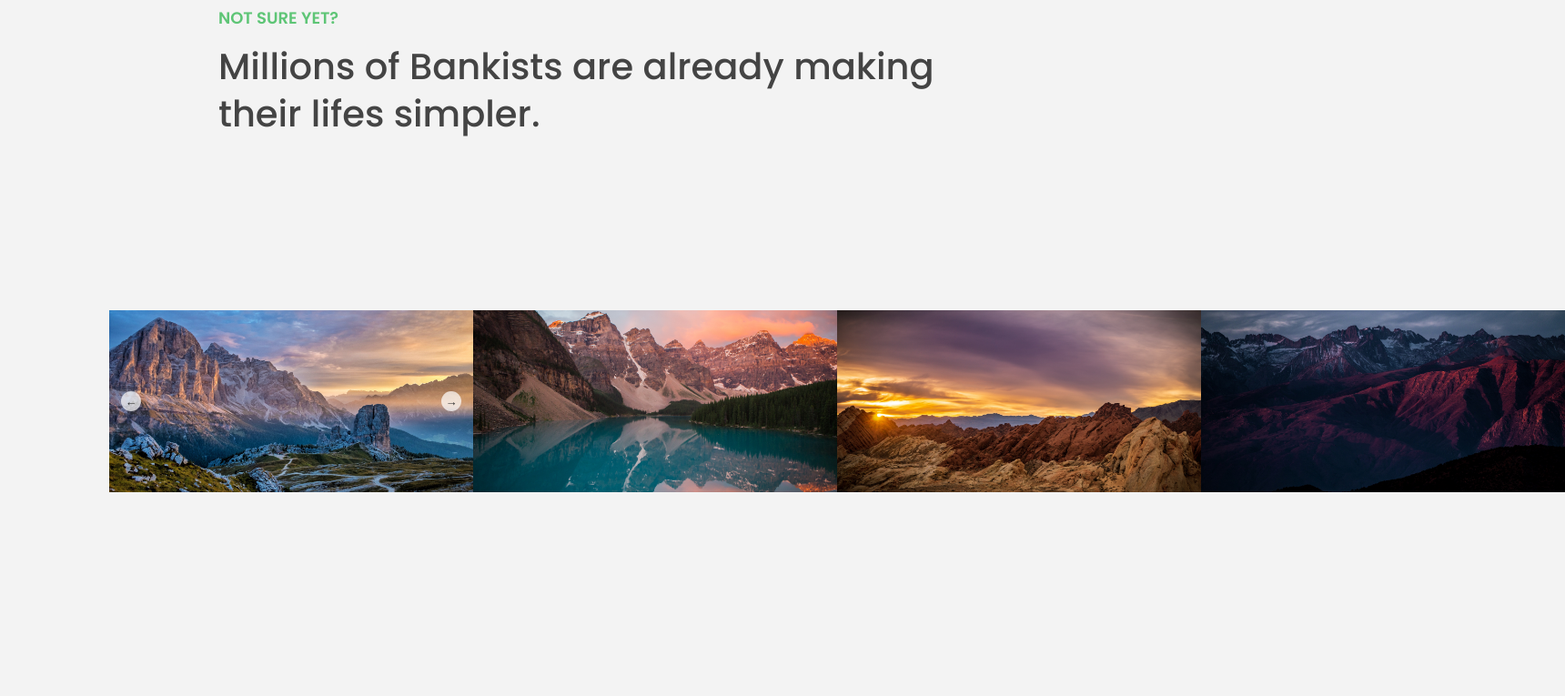
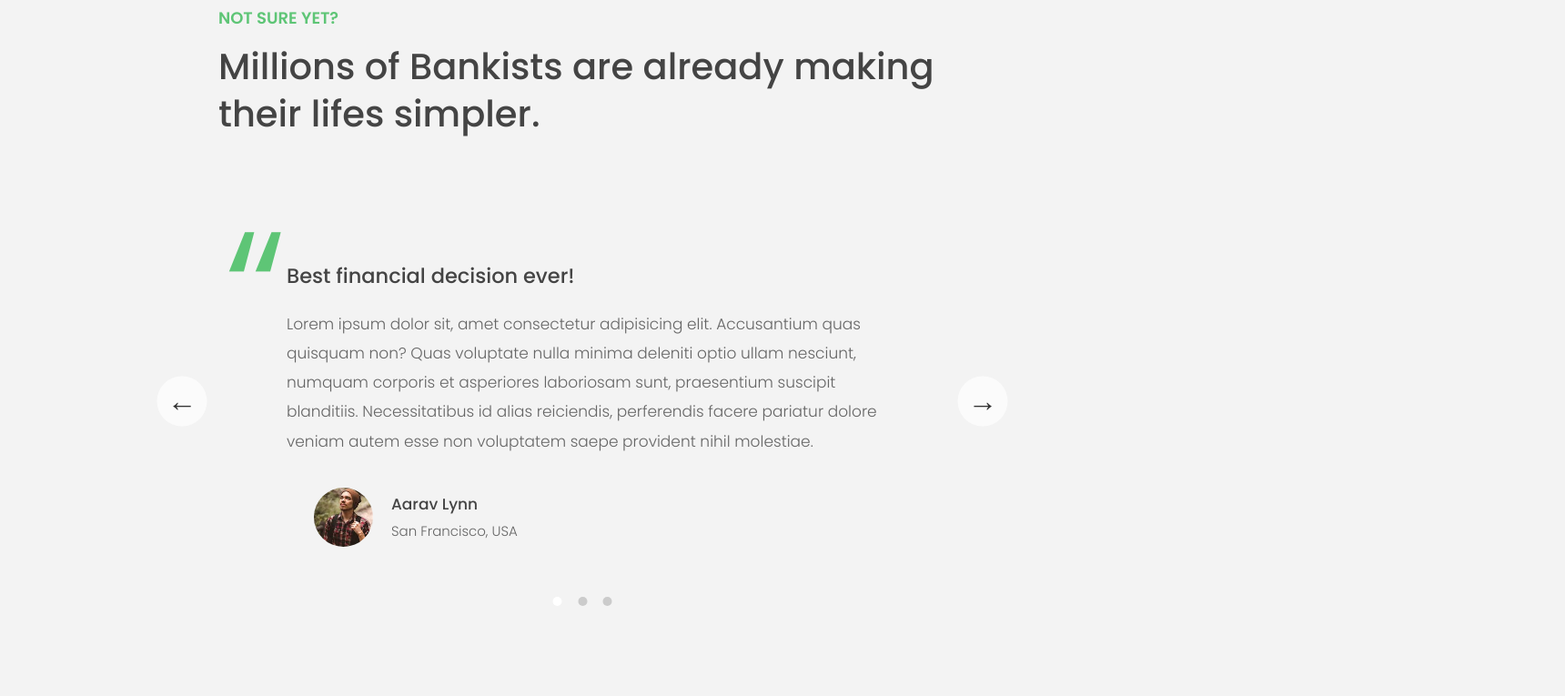
Before and after one commit to jagrut-sharma/Bankist-AdvancedDOM, a plain HTML site: page index.html in a window 1280 px wide. Shown: the part 3355-4120 px from the top of the page at 91% size, 1720 px wide, since content can reach past the window. Drawn offline with Linux system fonts and the light colour scheme.

Commit message:
completed slider

```diff
--- a/index.html
+++ b/index.html
@@ -218,7 +218,6 @@
       </div>
 
       <div class="slider">
-        <!--
         <div class="slide slide--1">
           <div class="testimonial">
             <h5 class="testimonial__header">Best financial decision ever!</h5>
@@ -277,14 +276,12 @@
               <p class="testimonial__location">Lisbon, Portugal</p>
             </address>
           </div>
+        </div>
 
-        </div>
-        -->
-
-        <div class="slide"><img src="img/img-1.jpg" alt="Photo 1" /></div>
+        <!-- <div class="slide"><img src="img/img-1.jpg" alt="Photo 1" /></div>
         <div class="slide"><img src="img/img-2.jpg" alt="Photo 2" /></div>
         <div class="slide"><img src="img/img-3.jpg" alt="Photo 3" /></div>
-        <div class="slide"><img src="img/img-4.jpg" alt="Photo 4" /></div>
+        <div class="slide"><img src="img/img-4.jpg" alt="Photo 4" /></div> -->
 
         <button class="slider__btn slider__btn--left">&larr;</button>
         <button class="slider__btn slider__btn--right">&rarr;</button>
--- a/script.js
+++ b/script.js
@@ -14,10 +14,7 @@ const tabsContainer = document.querySelector('.operations__tab-container');
 const tabsContent = document.querySelectorAll('.operations__content');
 const nav = document.querySelector('.nav');
 const header = document.querySelector('.header');
-const slider = document.querySelector('.slider');
-const slides = document.querySelectorAll('.slide');
-const btnLeft = document.querySelector('.slider__btn--left');
-const btnRight = document.querySelector('.slider__btn--right');
+// const slider = document.querySelector('.slider');
 const imgTargets = document.querySelectorAll('img[data-src]');
 const allSections = document.querySelectorAll('.section');
 
@@ -211,7 +208,7 @@ const sectionObserver = new IntersectionObserver(revealSection, {
 
 allSections.forEach(section => {
   sectionObserver.observe(section);
-  // section.classList.add('section--hidden');
+  section.classList.add('section--hidden');
 });
 
 // LAZY LOADING:
@@ -239,37 +236,93 @@ const imgObserver = new IntersectionObserver(loadImg, {
 imgTargets.forEach(img => imgObserver.observe(img));
 
 // SLIDER:
+
+const slider = function () {
+  const slides = document.querySelectorAll('.slide');
+  const btnLeft = document.querySelector('.slider__btn--left');
+  const btnRight = document.querySelector('.slider__btn--right');
+  const dotContainer = document.querySelector('.dots');
+
   let currSlide = 0;
   const maxSlide = slides.length - 1;
   const minSlide = 0;
 
-slider.style.transform = `scale(0.4) translateX(-800px)`;
-slider.style.overflow = 'visible';
+  // Functions:
+
+  // Adding activation to dots:
+  const activateDot = function (slide) {
+    document
+      .querySelectorAll('.dots__dot')
+      .forEach(dot => dot.classList.remove('dots__dot--active'));
+    document
+      .querySelector(`.dots__dot[data-slide="${slide}"]`)
+      .classList.add('dots__dot--active');
+  };
 
   const goToSlide = function (currentSlide) {
     slides.forEach(
       (slide, index) =>
         (slide.style.transform = `translateX(${(index - currentSlide) * 100}%)`) // 0%, 100%, 200%, 300%
     );
+    currSlide = currentSlide; // to update the value when clicked on dots
   };
-
-goToSlide(0);
 
   // Next slide
   const nextSlide = function () {
     currSlide++;
     if (currSlide > maxSlide) currSlide = minSlide;
     goToSlide(currSlide);
+    activateDot(currSlide);
   };
 
   const prevSlide = function () {
     currSlide--;
     if (currSlide < minSlide) currSlide = maxSlide;
     goToSlide(currSlide);
+    activateDot(currSlide);
   };
+
+  // Creating dots in slider:
+
+  const createDots = () => {
+    slides.forEach(function (_, index) {
+      // used '_' as it is not about the slides but rather create as many buttons as there are slides.
+      dotContainer.insertAdjacentHTML(
+        'beforeend',
+        `<button class="dots__dot" data-slide="${index}"></button>`
+      );
+    });
+  };
+
+  // All functions call for initialising:
+
+  const init = function () {
+    goToSlide(0);
+    createDots();
+    activateDot(0);
+  };
+  init();
+
+  // Event Handlers
 
   btnRight.addEventListener('click', nextSlide);
   btnLeft.addEventListener('click', prevSlide);
+
+  // adding keypress events
+  document.addEventListener('keydown', function (e) {
+    if (e.key === 'ArrowRight') nextSlide();
+    if (e.key === 'ArrowLeft') prevSlide();
+  });
+
+  dotContainer.addEventListener('click', function (e) {
+    if (e.target.classList.contains('dots__dot')) {
+      const { slide } = e.target.dataset;
+      goToSlide(slide);
+      activateDot(slide);
+    }
+  });
+};
+slider();
 
 /////////////////////////////////////////////////////////////////////////
 /////////////////////////////////////////////////////////////////////////
--- a/style.css
+++ b/style.css
@@ -458,8 +458,8 @@ h4 {
 }
 
 .dots__dot--active {
-  /* background-color: #fff; */
-  background-color: #888;
+  background-color: #fff;
+  /* background-color: #888; */
   opacity: 1;
 }
 
```
Lines whose indentation alone changed are shown as unchanged.
